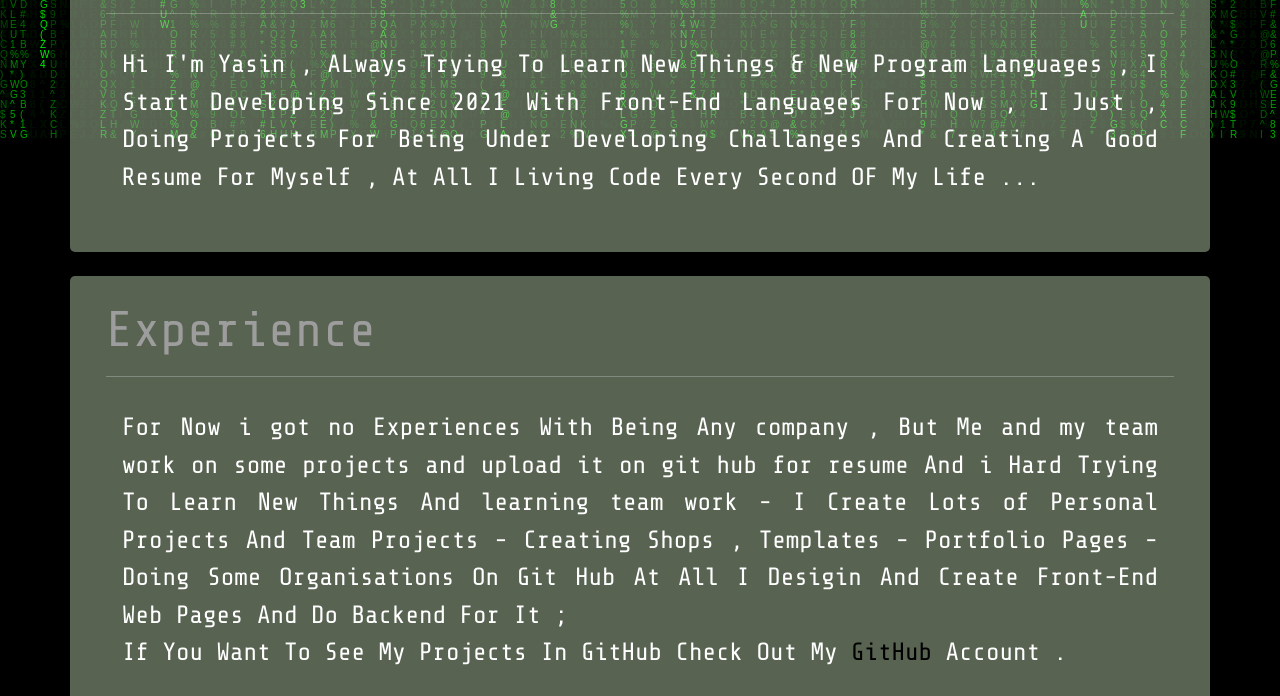
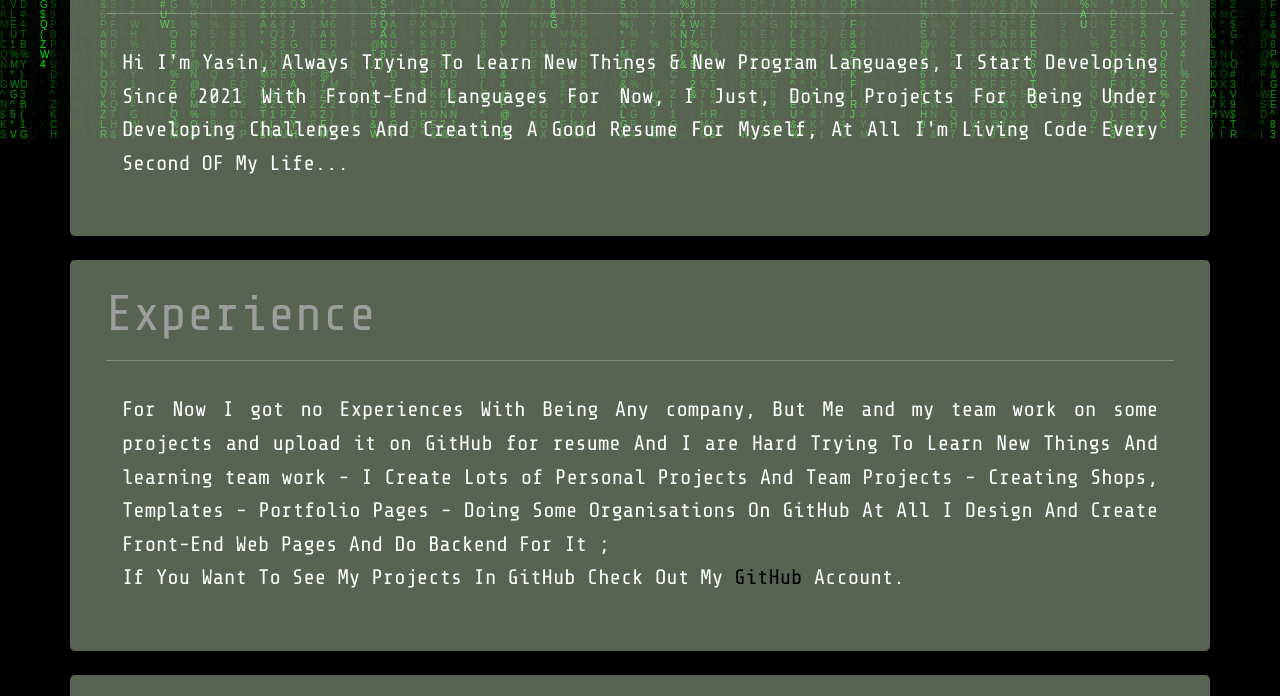
Before and after one commit to YasinDehfuli/Classic-Portfolio, a website: page index.html in a window 1280 px wide. Shown: the part 662-1358 px from the top of the page. Drawn offline with nearby package versions, Linux system fonts and the light colour scheme; a web font is replaced by a local one.

Commit message:
Fix index.html, style.css

```diff
--- a/assets/style.css
+++ b/assets/style.css
@@ -78,7 +78,8 @@ canvas {
     transition: 666ms;
 }
 .section-box p {
-    font-size: 25px;
+    font-size: 21px;
+    line-height: 1.6;
 }
 .section-box h1 {
     color: var(--font-dark);
@@ -311,6 +312,7 @@ a{
    }
     .section-title p{
         font-size: 14px;
+        line-height: 1.4;
     }
 }
 
--- a/index.html
+++ b/index.html
@@ -72,7 +72,7 @@
             <div class="col-lg-8 pt-4 pt-lg-0 content">
                 <h3>Full Stack Web Developer</h3>
                 <p class="fst-italic">
-                    I Working On Web Since 2021
+                    I Working On Web, Since 2021
                 </p>
                 <div class="row">
                     <div class="col-lg-6">
@@ -132,10 +132,10 @@
         <div class="section-title p-4">
             <h1>About</h1>
             <hr>
-            <p class="p-3"> Hi I'm Yasin , ALways Trying To Learn New Things & New Program Languages , I Start
-                Developing Since 2021 With Front-End Languages For Now , I Just , Doing Projects For Being Under
-                Developing Challanges And Creating A Good Resume For Myself , At All I Living Code Every Second OF My
-                Life ...</p>
+            <p class="p-3"> Hi I'm Yasin, Always Trying To Learn New Things & New Program Languages, I Start
+                Developing Since 2021 With Front-End Languages For Now, I Just, Doing Projects For Being Under
+                Developing Challenges And Creating A Good Resume For Myself, At All I'm Living Code Every Second OF My
+                Life...</p>
         </div>
 
     </div>
@@ -149,15 +149,15 @@
         <div class="section-title p-4">
             <h1>Experience</h1>
             <hr>
-            <p class="p-3">For Now i got no Experiences With Being Any company , But Me and my team work on some
-                projects and upload it on git hub for resume And i Hard Trying To Learn New Things And learning team
-                work - I Create Lots of Personal Projects And Team Projects - Creating Shops , Templates - Portfolio
-                Pages - Doing Some Organisations On Git Hub At All I Desigin And Create Front-End Web Pages And Do
+            <p class="p-3">For Now I got no Experiences With Being Any company, But Me and my team work on some
+                projects and upload it on GitHub for resume And I are Hard Trying To Learn New Things And learning team
+                work - I Create Lots of Personal Projects And Team Projects - Creating Shops, Templates - Portfolio
+                Pages - Doing Some Organisations On GitHub At All I Design And Create Front-End Web Pages And Do
                 Backend For It ;
                 <br>
                 If You Want To See My Projects In GitHub Check Out My <a href="https://github.com/YasinDehfuli"
                                                                          target="_blank" style="color: black">GitHub</a>
-                Account .
+                Account.
             </p>
         </div>
 
```
